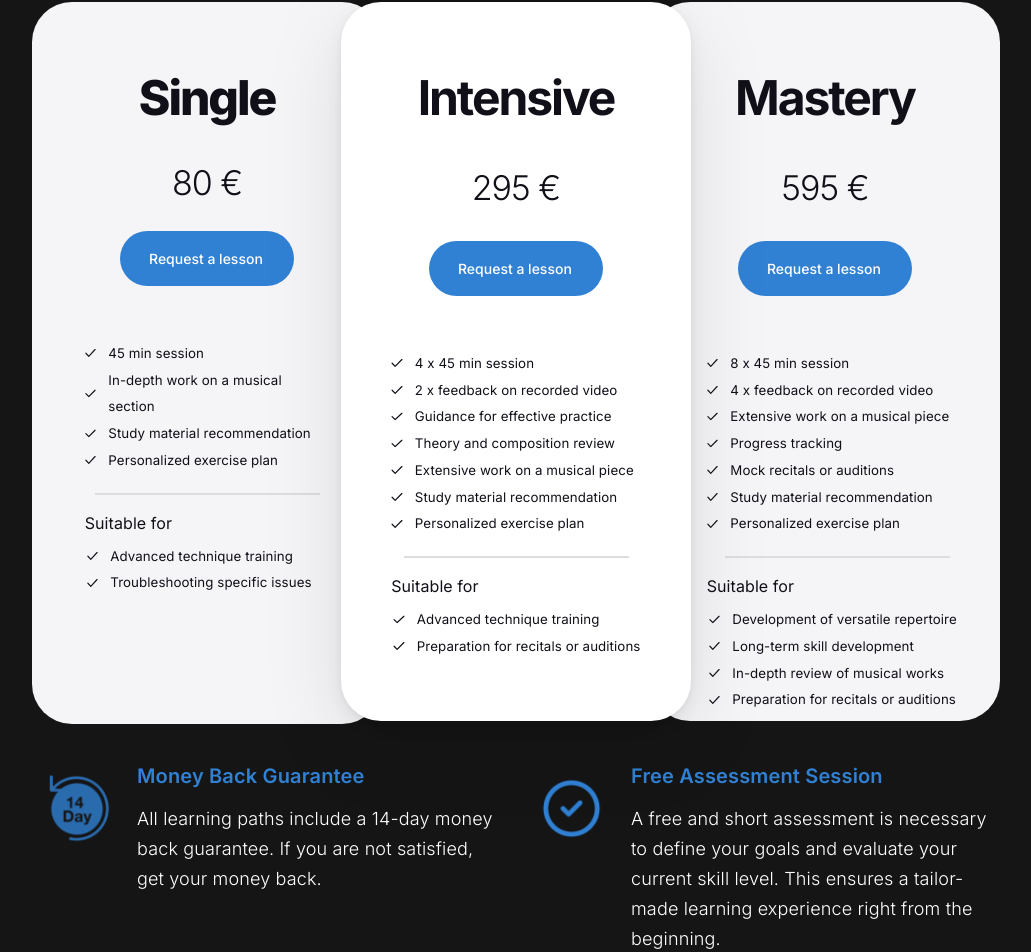
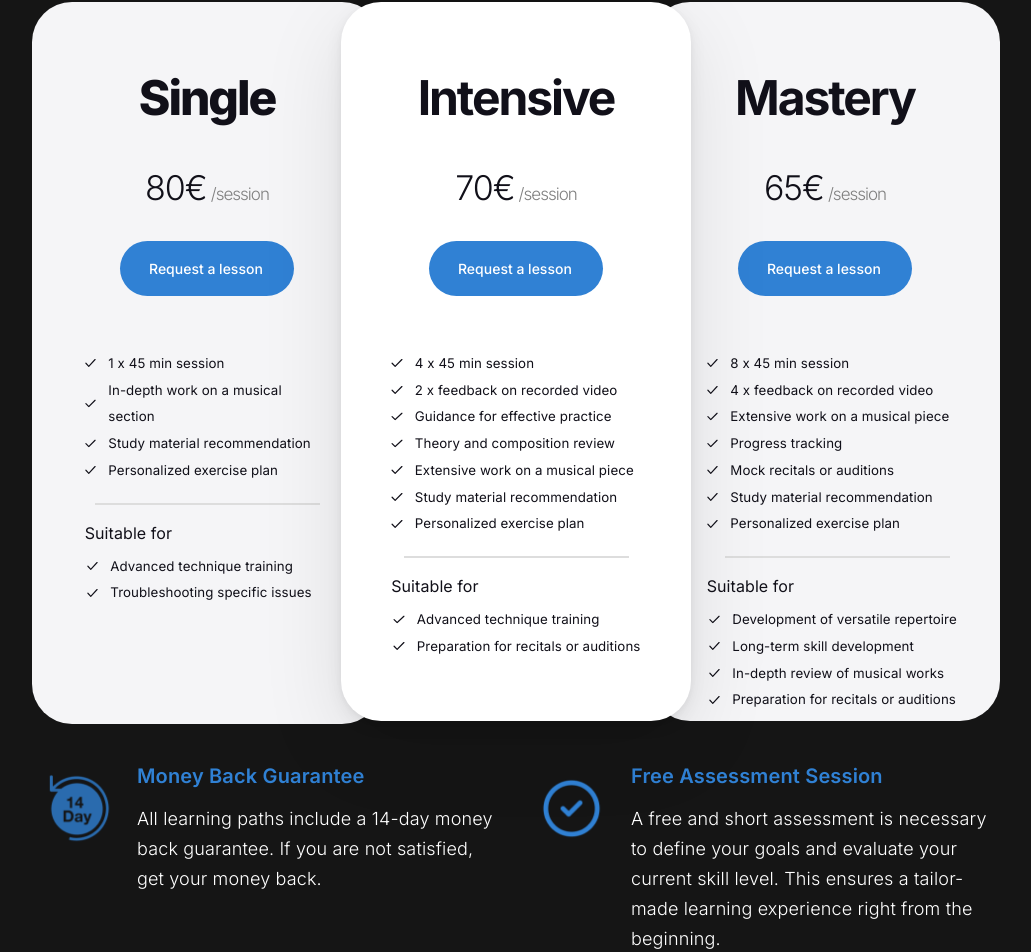
Before and after one commit to Violedu/violedu, a Next.js app: page / in a window 1280 px wide. Shown: the part 6757-7709 px from the top of the page, without its empty margins (124-1155 px from the left). Built offline with nearby package versions, Linux system fonts and the light colour scheme.

Commit message:
reworked the pricing plan

```diff
--- a/components/Offers.module.css
+++ b/components/Offers.module.css
@@ -286,6 +286,13 @@
   color: var(--color-white);
   font-family: var(--font-inter);
 }
+
+.perSession {
+  font-size: 0.5em;
+  color: grey;
+  margin-left: 4px;
+}
+
 @media screen and (max-width: 744px) {
   .introTitle,
   .title1 {
--- a/components/Offers.tsx
+++ b/components/Offers.tsx
@@ -125,7 +125,10 @@ const Offers: NextPage = () => {
         <div className={styles.single} ref={singleCardRef} style={{ opacity: 0, transform: 'translateY(24px)' }}>
           <div className={styles.top}>
             <div className={styles.title1}>Single</div>
-            <div className={styles.price}>80 €</div>
+            <div className={styles.price1}>
+              80€
+              <span className={styles.perSession}>/session</span>
+            </div>
             <button className={styles.button} onClick={onButtonClick}>
               <div className={styles.text}>Request a lesson</div>
             </button>
@@ -134,7 +137,7 @@ const Offers: NextPage = () => {
             <div className={styles.features}>
               <div className={styles.line}>
                 <img className={styles.icon} alt="" src="/icon.svg" />
-                <div className={styles.minSession}>45 min session</div>
+                <div className={styles.minSession}>1 x 45 min session</div>
               </div>
               <div className={styles.line}>
                 <img className={styles.icon} alt="" src="/icon.svg" />
@@ -180,7 +183,10 @@ const Offers: NextPage = () => {
         <div className={styles.intensive} ref={intensiveCardRef} style={{ opacity: 0, transform: 'translateY(24px)' }}>
           <div className={styles.top}>
             <b className={styles.title4}>Intensive</b>
-            <div className={styles.price1}>295 €</div>
+            <div className={styles.price1}>
+              70€
+              <span className={styles.perSession}>/session</span>
+            </div>
             <button className={styles.button} onClick={onButton1Click}>
               <div className={styles.text}>Request a lesson</div>
             </button>
@@ -253,7 +259,10 @@ const Offers: NextPage = () => {
         <div className={styles.mastery} ref={masteryCardRef} style={{ opacity: 0, transform: 'translateY(24px)' }}>
           <div className={styles.top}>
             <b className={styles.title4}>Mastery</b>
-            <div className={styles.price1}>595 €</div>
+            <div className={styles.price1}>
+              65€
+              <span className={styles.perSession}>/session</span>
+            </div>
             <button className={styles.button} onClick={onButton2Click}>
               <div className={styles.text}>Request a lesson</div>
             </button>
```
